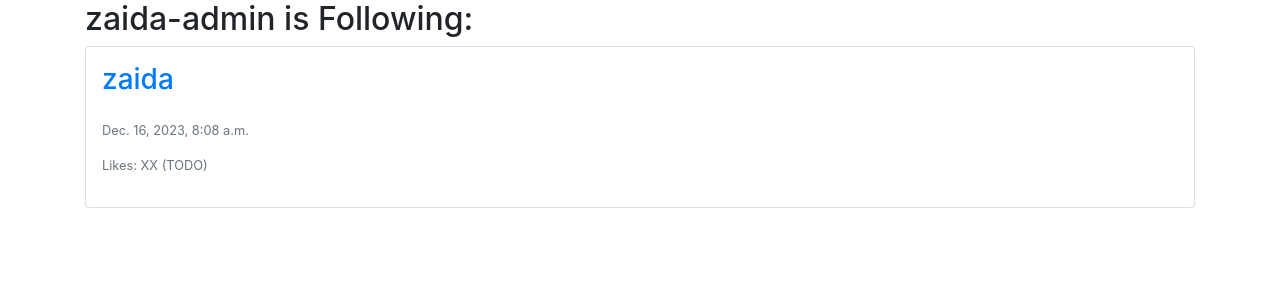
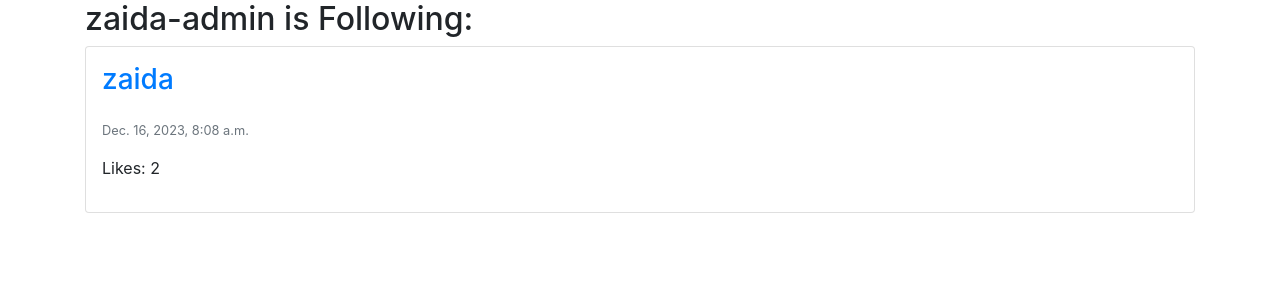
Before and after one commit to ZaidaMM/project4-3, a Django app: page /following in a window 1280 px wide. Shown: the part 56-356 px from the top of the page. Run offline with Django 3.2, Linux system fonts and the light colour scheme; a user stored in the database is signed in; data comes from the database, SQL or seed files in the repository; some libraries are stand-ins or nearby versions.

Commit message:
Profile page likes update

```diff
--- a/network/templates/network/following.html
+++ b/network/templates/network/following.html
@@ -15,7 +15,11 @@
 
       <p><i class="lh-1"></i>{{ post.body }}</p>
       <p class="text-secondary lh-1 small">{{ post.timestamp }}</p>
-      <p class="text-secondary lh-1 small">Likes: XX (TODO)</p>
+      <p>
+        <span class="like_count" id="like_count_{{post.id}}"
+          >Likes: {{ post.like }}
+        </span>
+      </p>
     </div>
     {% empty %}
     <h3>Not following any users yet</h3>
```
